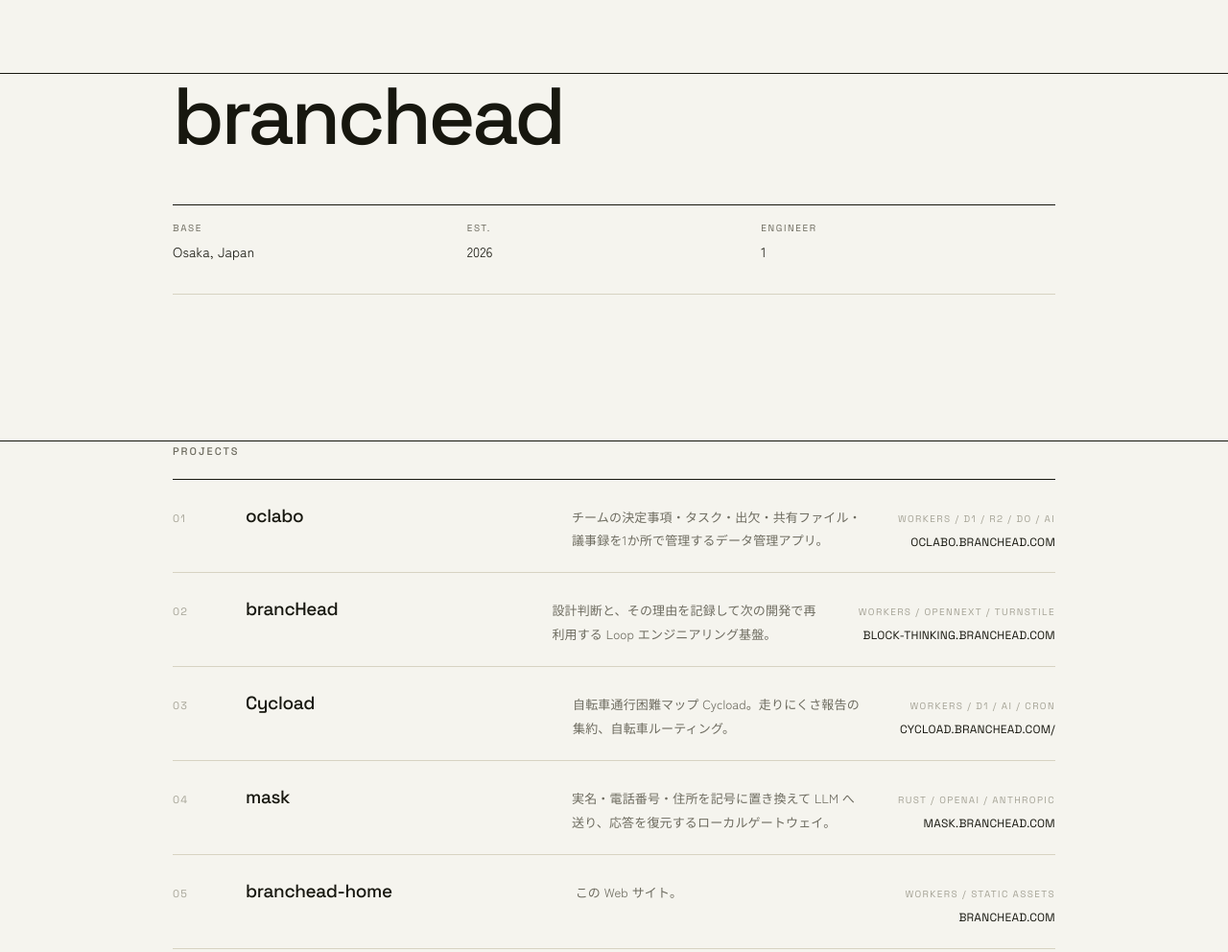
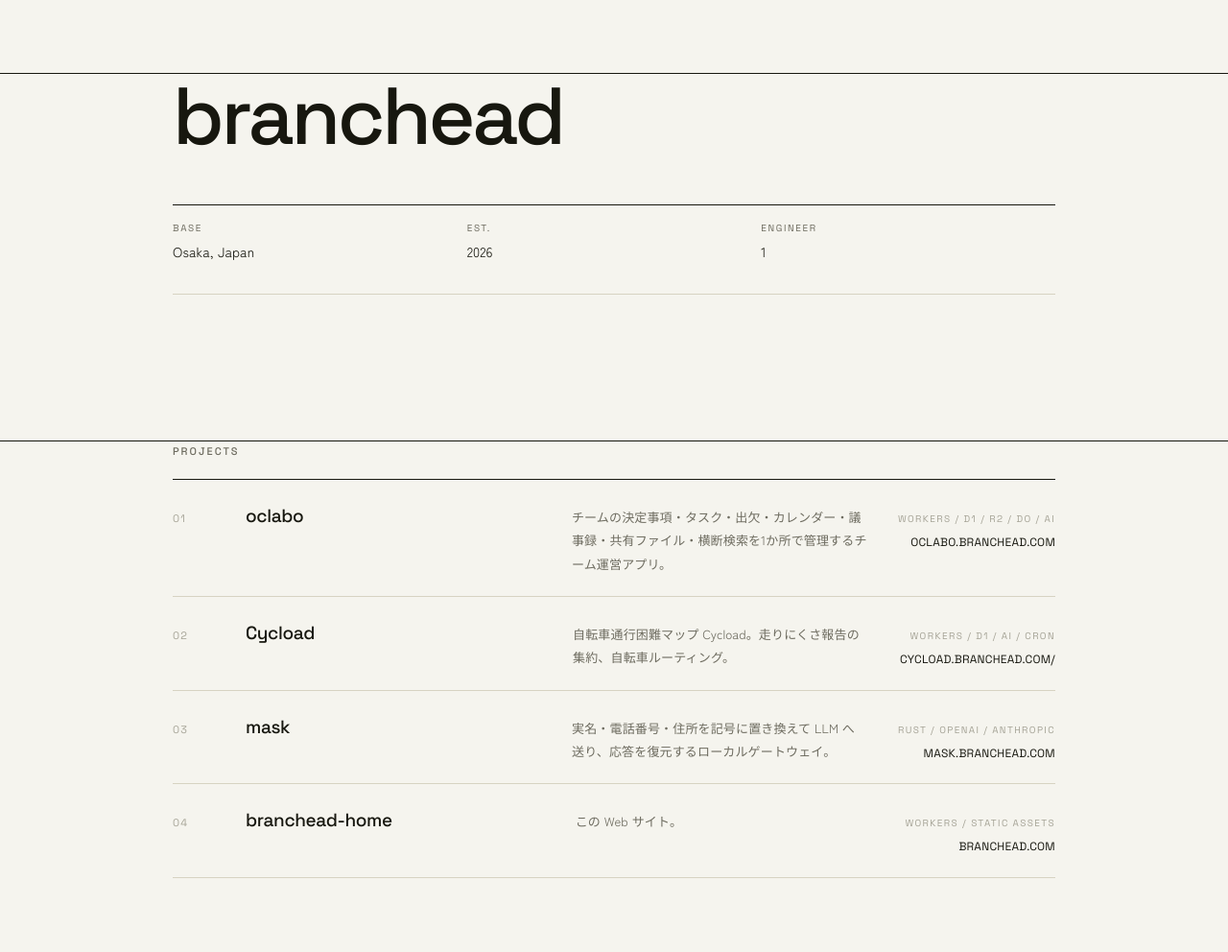
Before and after one commit to yf-1229/branchead, a plain HTML site: page index.html in a window 1280 px wide. Shown: the top 992 px of the page at 96% size. Drawn offline with Linux system fonts and the light colour scheme.

Commit message:
Remove brancHead from catalog and retune oclabo description (#6)
- Delete the brancHead row (02) and its block-thinking link from index.html
- Renumber remaining rows 01-04
- oclabo: describe the shipped team-operations feature set
- README: drop brancHead, correct project count

```diff
--- a/index.html
+++ b/index.html
@@ -4,7 +4,7 @@
   <meta charset="utf-8">
   <meta name="viewport" content="width=device-width, initial-scale=1">
   <title>branchead — Engineering Studio / Osaka</title>
-  <meta name="description" content="稼働中のプロジェクト5件と、連絡先（X アカウント）を記載した1ページ。">
+  <meta name="description" content="稼働中のプロジェクト4件と、連絡先（X アカウント）を記載した1ページ。">
   <link rel="canonical" href="https://branchead.com/">
   <meta name="theme-color" content="#f5f4ee">
   <meta property="og:type" content="website">
@@ -55,29 +55,23 @@
           <li>
             <span class="row__num">01</span>
             <span class="row__name">oclabo</span>
-            <span class="row__desc">チームの決定事項・タスク・出欠・共有ファイル・議事録を1か所で管理するデータ管理アプリ。</span>
+            <span class="row__desc">チームの決定事項・タスク・出欠・カレンダー・議事録・共有ファイル・横断検索を1か所で管理するチーム運営アプリ。</span>
             <span class="row__meta">Workers / D1 / R2 / DO / AI<a class="row__url" href="https://oclabo.branchead.com">oclabo.branchead.com</a></span>
           </li>
-          <li>
+          <li class="row--static">
             <span class="row__num">02</span>
-            <span class="row__name">brancHead</span>
-            <span class="row__desc">設計判断と、その理由を記録して次の開発で再利用する Loop エンジニアリング基盤。</span>
-            <span class="row__meta">Workers / OpenNext / Turnstile<a class="row__url" href="https://block-thinking.branchead.com">block-thinking.branchead.com</a></span>
-          </li>
-          <li class="row--static">
-            <span class="row__num">03</span>
             <span class="row__name">Cycload</span>
             <span class="row__desc">自転車通行困難マップ Cycload。走りにくさ報告の集約、自転車ルーティング。</span>
             <span class="row__meta">Workers / D1 / AI / Cron<a class="row__url" href="https://cycload.branchead.com">cycload.branchead.com/</a></span>
           </li>
           <li>
-            <span class="row__num">04</span>
+            <span class="row__num">03</span>
             <span class="row__name">mask</span>
             <span class="row__desc">実名・電話番号・住所を記号に置き換えて LLM へ送り、応答を復元するローカルゲートウェイ。</span>
             <span class="row__meta">Rust / OpenAI / Anthropic<a class="row__url" href="https://mask.branchead.com">mask.branchead.com</a></span>
           </li>
           <li>
-            <span class="row__num">05</span>
+            <span class="row__num">04</span>
             <span class="row__name">branchead-home</span>
             <span class="row__desc">この Web サイト。</span>
             <span class="row__meta">Workers / Static assets<a class="row__url" href="https://branchead.com">branchead.com</a></span>
```
Also changed, not shown: 1 other file.
